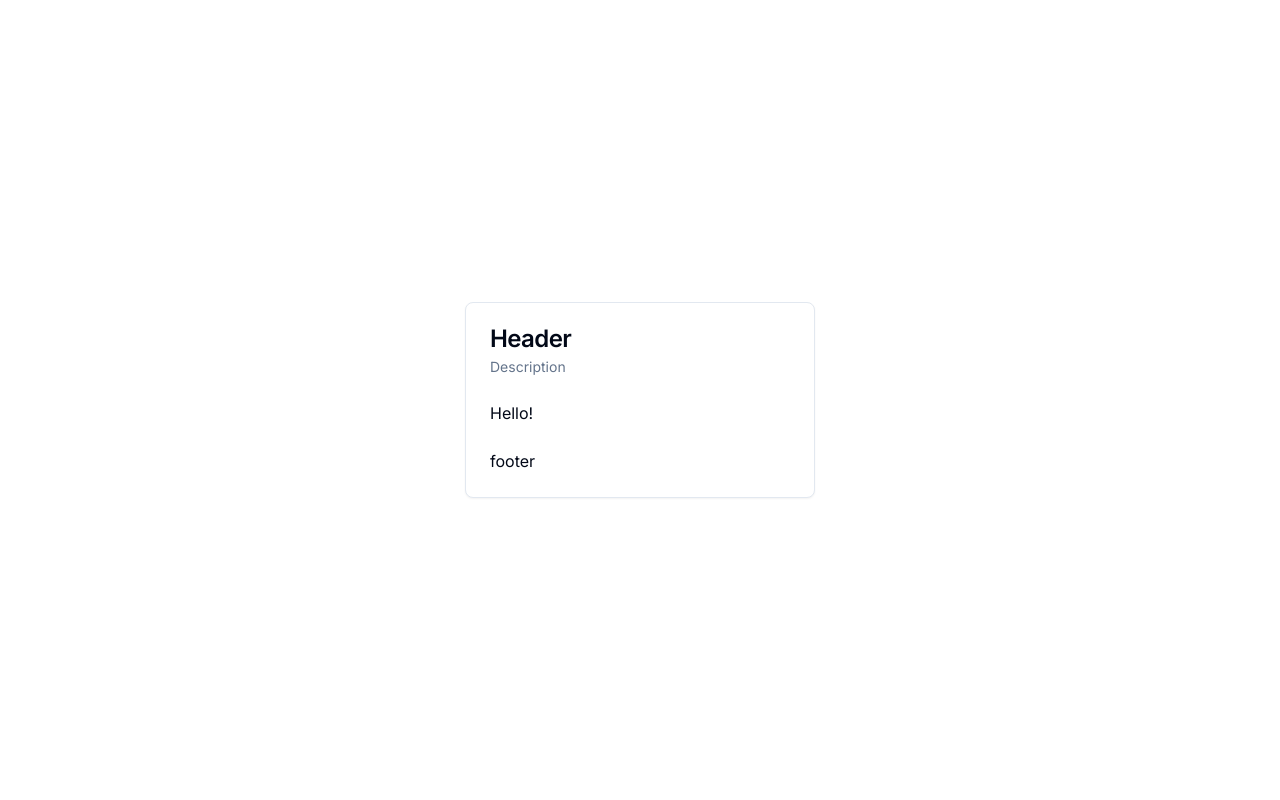
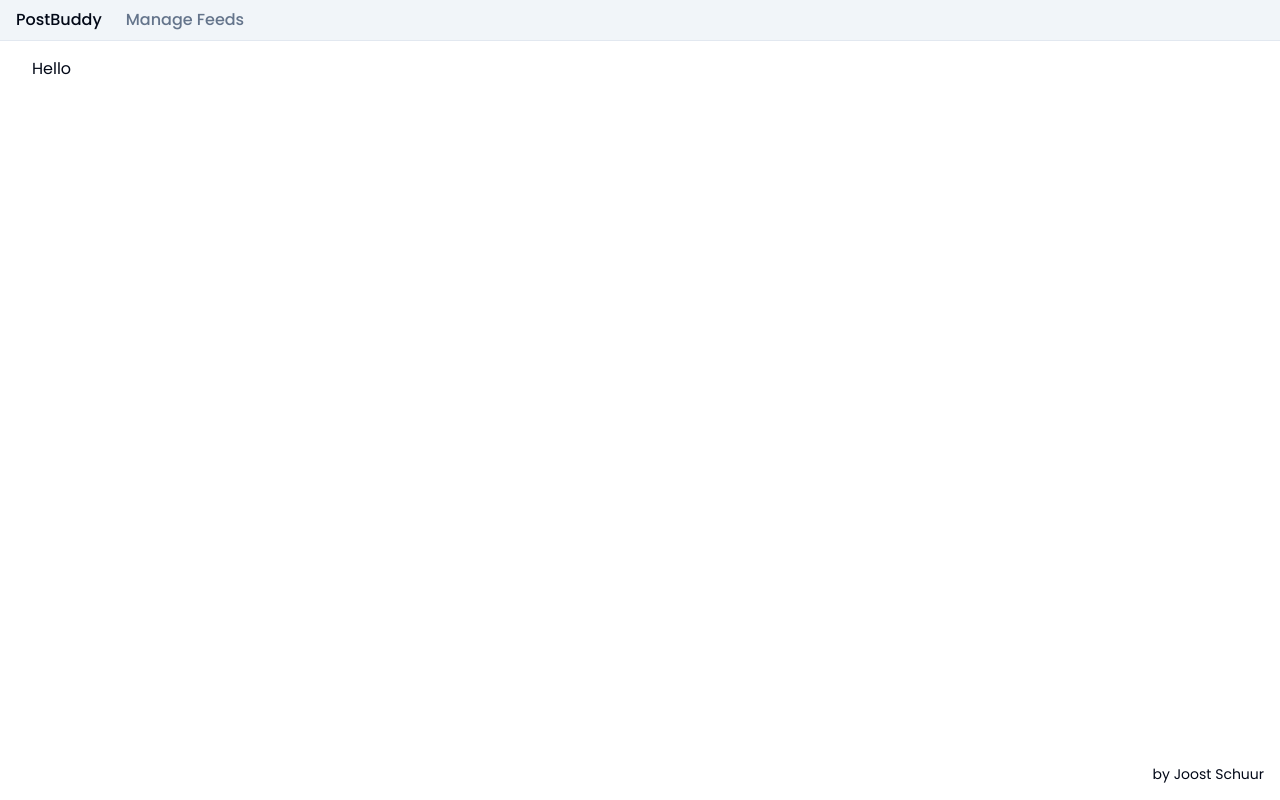
Before and after one commit to jschuur/postbuddy, a Next.js app: page / in a window 1280 px wide. Built offline with nearby package versions, Linux system fonts and the light colour scheme.

Commit message:
Basic page layout

```diff
--- /dev/null
+++ b/src/app/feeds/page.tsx
@@ -0,0 +1,3 @@
+export default function FeedsPage() {
+  return <h1>Feeds</h1>;
+}
--- /dev/null
+++ b/src/app/items/page.tsx
@@ -0,0 +1,3 @@
+export default function FeedsPage() {
+  return <h1>Items</h1>;
+}
--- a/src/app/layout.tsx
+++ b/src/app/layout.tsx
@@ -1,19 +1,28 @@
 import type { Metadata } from 'next';
-import { Inter } from 'next/font/google';
+import { Poppins } from 'next/font/google';
 
 import './globals.css';
 
-const inter = Inter({ subsets: ['latin'] });
+import Footer from '@/components/layout/Footer';
+import Header from '@/components/layout/Header';
+
+import { cn } from '@/lib/utils';
+
+const poppins = Poppins({ weight: ['400', '500', '600'], subsets: ['latin'] });
 
 export const metadata: Metadata = {
-  title: 'Create Next App',
-  description: 'Generated by create next app',
+  title: 'PostBuddy',
+  description: 'A friend that helps you post things.',
 };
 
 export default function RootLayout({ children }: { children: React.ReactNode }) {
   return (
     <html lang='en'>
-      <body className={inter.className}>{children}</body>
+      <body className={cn('flex flex-col h-screen', poppins.className)}>
+        <Header />
+        <main className='px-8 max-w-3xl grow'>{children}</main>
+        <Footer />
+      </body>
     </html>
   );
 }
--- a/src/app/page.tsx
+++ b/src/app/page.tsx
@@ -1,9 +1,3 @@
-import Hello from '../components/Hello';
-
 export default function Home() {
-  return (
-    <main className='flex min-h-screen flex-col justify-center items-center p-4'>
-      <Hello />
-    </main>
-  );
+  return <>Hello</>;
 }
--- /dev/null
+++ b/src/components/layout/Footer.tsx
@@ -0,0 +1,9 @@
+export default function Footer() {
+  return (
+    <footer className='px-4 py-4 text-right'>
+      <p className='text-sm'>
+        by <a href='https://joostschuur.com/'>Joost Schuur</a>
+      </p>
+    </footer>
+  );
+}
--- /dev/null
+++ b/src/components/layout/Header.tsx
@@ -0,0 +1,9 @@
+import NavBar from '@/components/layout/NavBar';
+
+export default function Header() {
+  return (
+    <header className='px-4 py-2 border-b-[1px] mb-4 bg-slate-100'>
+      <NavBar />
+    </header>
+  );
+}
--- /dev/null
+++ b/src/components/layout/NavBar.tsx
@@ -0,0 +1,19 @@
+import Link from 'next/link';
+
+import { cn } from '@/lib/utils';
+
+export default function MainNav({ className, ...props }: React.HTMLAttributes<HTMLElement>) {
+  return (
+    <nav className={cn('flex items-center space-x-4 lg:space-x-6', className)} {...props}>
+      <Link href='/' className='text-medium font-medium transition-colors hover:text-primary'>
+        PostBuddy
+      </Link>
+      <Link
+        href='/feeds'
+        className='text-medium font-medium text-muted-foreground transition-colors hover:text-primary'
+      >
+        Manage Feeds
+      </Link>
+    </nav>
+  );
+}
```
